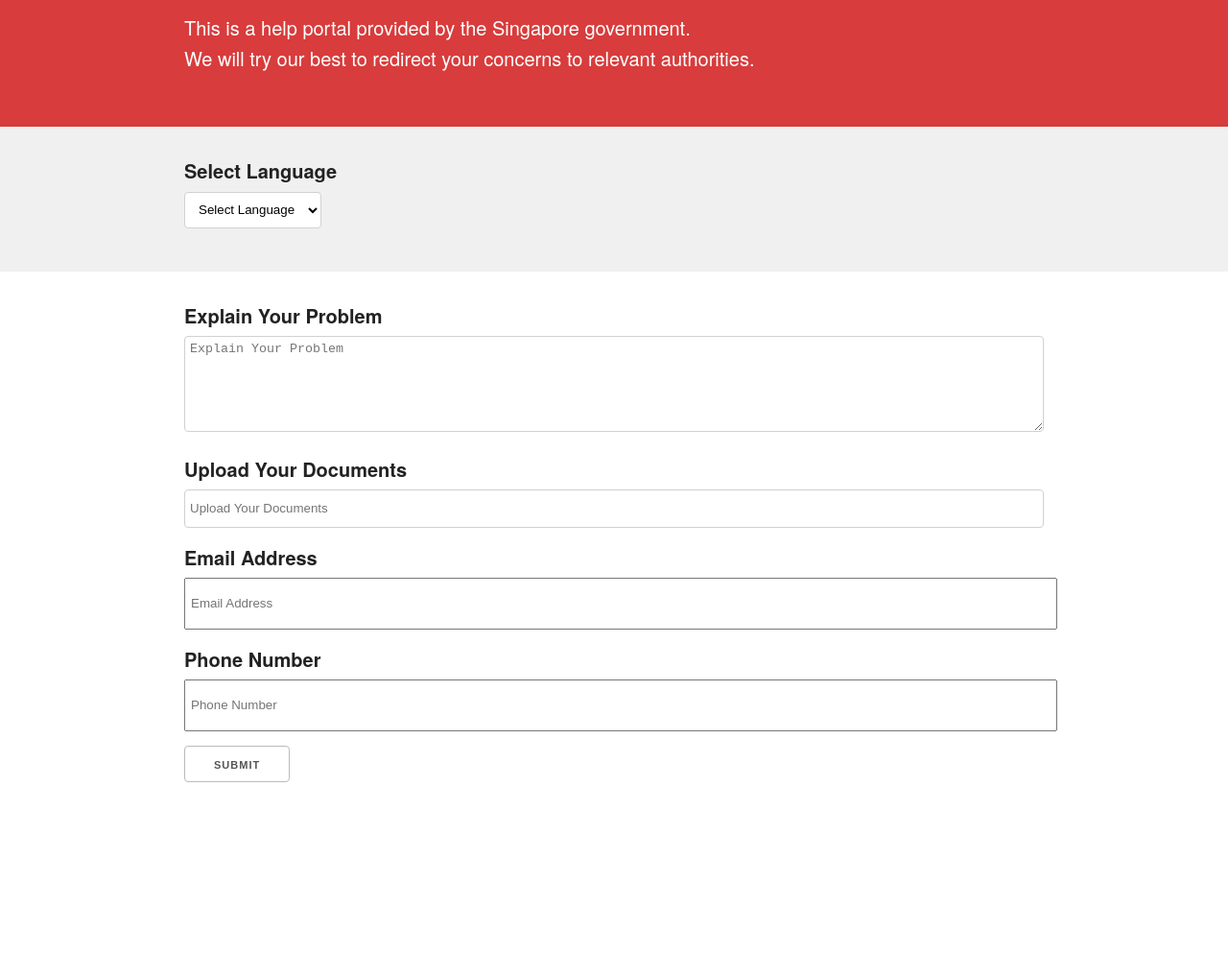
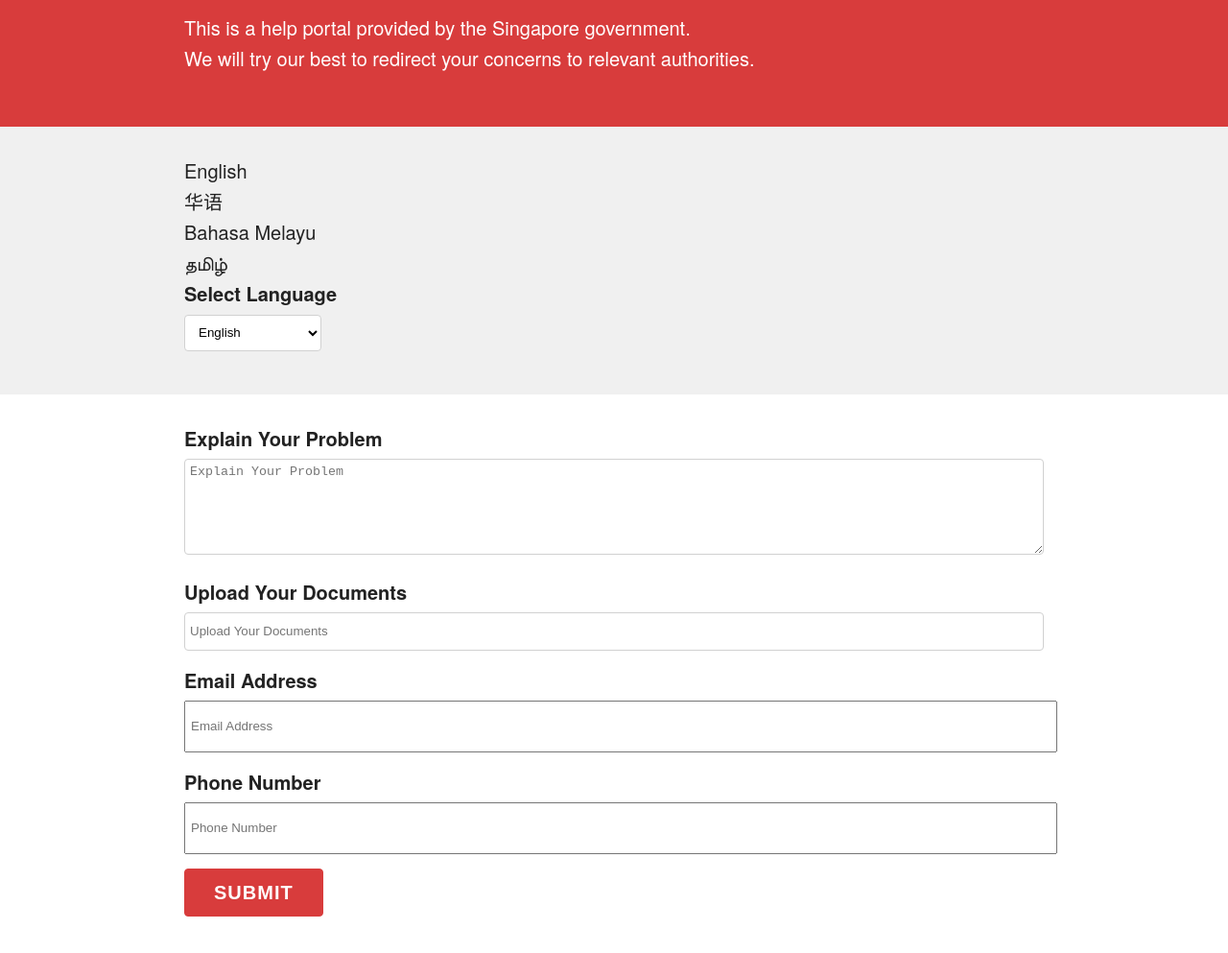
Before and after one commit to artylope/helpmesg, a plain HTML site: page index.html in a window 1280 px wide. Shown: the part 97-1090 px from the top of the page at 96% size. Before the commit the page ends 977 px from the top, so only its background shows below. Drawn offline with nearby package versions, Linux system fonts and the light colour scheme.

Commit message:
select languages will change

```diff
--- a/css/scss/basic.scss
+++ b/css/scss/basic.scss
@@ -37,3 +37,10 @@ body{
     padding-bottom: 30px;
   }
 }
+
+.button-primary{
+  font-size: 20px;
+  height: 50px;
+  background-color: #D83C3C !important;
+  border-color: #D83C3C !important;
+}
--- a/index.html
+++ b/index.html
@@ -22,10 +22,11 @@
 </section>
     <section id="language-band">
       <div class="container">
+        <div id="showLang"></div>
         <label id="languageLabel">Select Language</label>
         <select id="language" onchange="selectLang();">
-        <option value="Select Language" disabled selected>Select Language</option>
-        <option value="english">English</option>
+        <option value="Select Language" disabled>Select Language</option>
+        <option value="english" selected>English</option>
         <option value="chinese">Chinese</option>
         <option value="malay">Malay</option>
         <option value="tamil">Tamil</option>
@@ -52,7 +53,9 @@
     <label id="phoneLabel">Phone Number</label>
     <input id="phone" type"phone number" placeholder="Phone Number"></input>
     <br>
-    <button id="submitLabel" id="help-form" type="button" onclick="postForm();">Submit</button>
+    <div>
+    <button id="submitLabel" class="button-primary" type="button" onclick="postForm();">Submit</button>
+    </div>
   </div>
   </form>
       </div>
--- a/js/app.js
+++ b/js/app.js
@@ -31,7 +31,7 @@ var phrases= {
   },
   "tamil": {
     "language"  : "தமிழ்",
-      "intro"     : "This is a help portal provided by the Singapore government.<br>We will try our best to redirect your concerns to relevant authorities.",
+    "intro"     : "இந்த சிங்கப்பூர் அரசாங்கம் வழங்கிய உதவி போர்டல் உள்ளது.<br>நாம் உரிய அதிகாரிகளுக்கு உங்கள் கவலைகளை திருப்பி எங்கள் சிறந்த முயற்சி.",
     "select"    : "தேர்வு மொழி",
     "explain"   : "உங்கள் பிரச்சனை விளக்குங்கள்",
     "files"     : "உங்கள் ஆவண பதிவேற்ற",
@@ -40,7 +40,6 @@ var phrases= {
     "submit"    : "சமர்ப்பி"
   }
 };
-
 
 function postForm(){
   var explain = document.getElementById('explain').value;
@@ -59,7 +58,6 @@ function postForm(){
   console.log(casefile);
 }
 
-
 function selectLang(){
   var language = document.getElementById('language').value;
   document.getElementById('introLabel').innerHTML = phrases[language].intro;
@@ -70,3 +68,23 @@ function selectLang(){
   document.getElementById('phoneLabel').innerHTML = phrases[language].phone;
   document.getElementById('submitLabel').innerHTML = phrases[language].submit;
 }
+
+//console.log(Object.keys(phrases));
+// console.log(Object.keys(phrases).length);
+// console.log(Object.values(phrases)[1].language);
+
+window.onload = function() {
+
+  var lang = Object.keys(phrases);
+  var appendString = '';
+
+  var i;
+  for (i = 0; i < lang.length; i++) {
+    appendString += "<div>" + Object.values(phrases)[i].language + "</div>";
+    console.log(appendString);
+  };
+
+  console.log(document.getElementById('showLang'))
+  document.getElementById('showLang').innerHTML = appendString;
+
+}
```
Also changed, not shown: css/style.css. Lines whose indentation alone changed are shown as unchanged.
